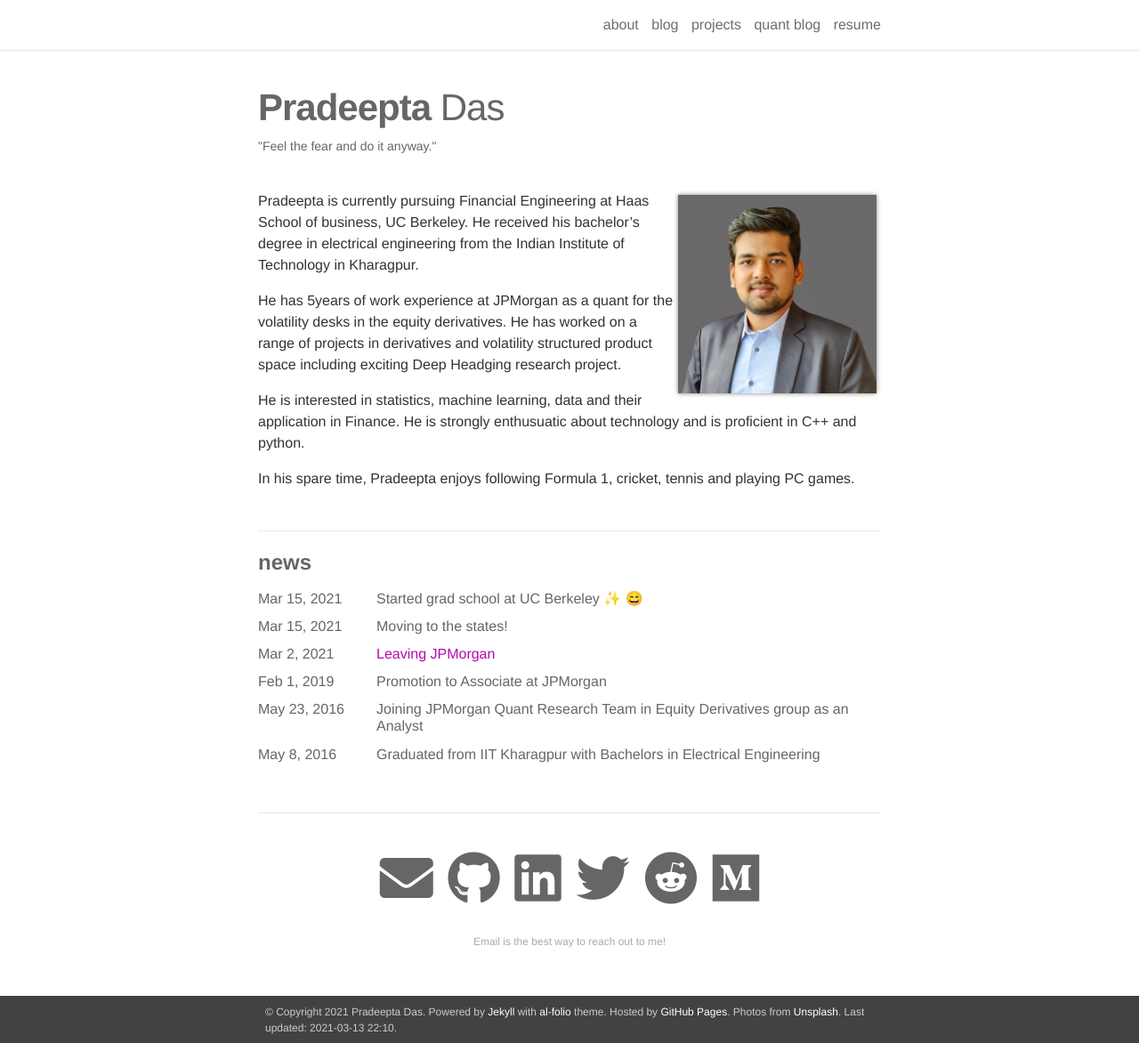
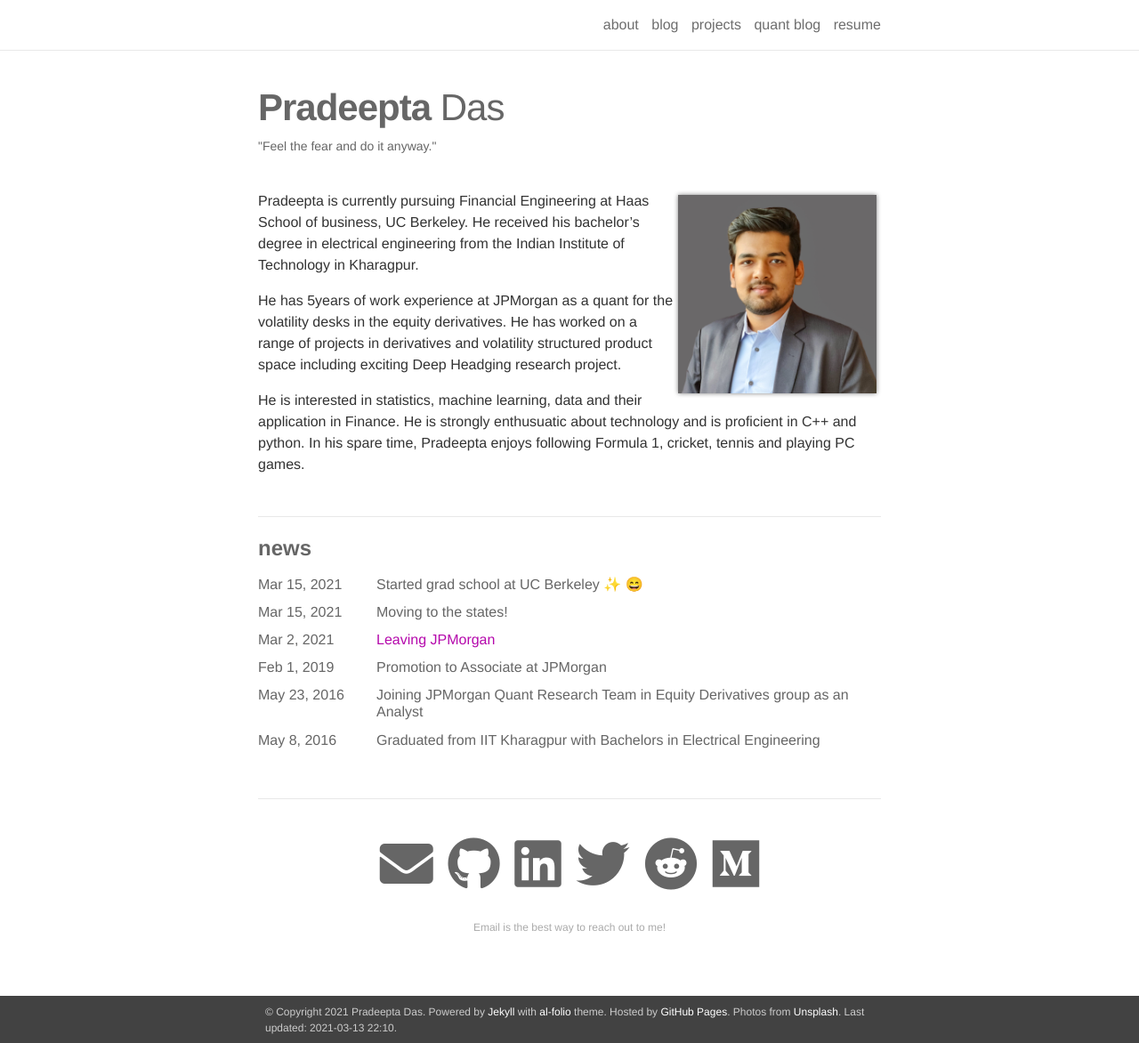
Before and after one commit to pradeeptadas/pradeeptadas.github.io, a Jekyll site: the page built from _pages/about.md, in a window 1280 px wide and 1172 px high. Shown: the whole window at 89% size. Built offline with Jekyll 4.4.1, drawn with Linux system fonts in a browser that asks for light colours; nearby versions of some CDN libraries; emoji names are drawn with the system emoji font.

```diff
--- a/_pages/about.md
+++ b/_pages/about.md
@@ -19,6 +19,4 @@ social: true
 
 <p>He has 5years of work experience at JPMorgan as a quant for the volatility desks in the equity derivatives. He has worked on a range of projects in derivatives and volatility structured product space including exciting Deep Headging research project.</p>
 
-<p>He is interested in statistics, machine learning, data and their application in Finance. He is strongly enthusuatic about technology and is proficient in C++ and python.</p>
-
-<p> In his spare time, Pradeepta enjoys following Formula 1, cricket, tennis and playing PC games. </p>
+<p>He is interested in statistics, machine learning, data and their application in Finance. He is strongly enthusuatic about technology and is proficient in C++ and python. In his spare time, Pradeepta enjoys following Formula 1, cricket, tennis and playing PC games. </p>
```
